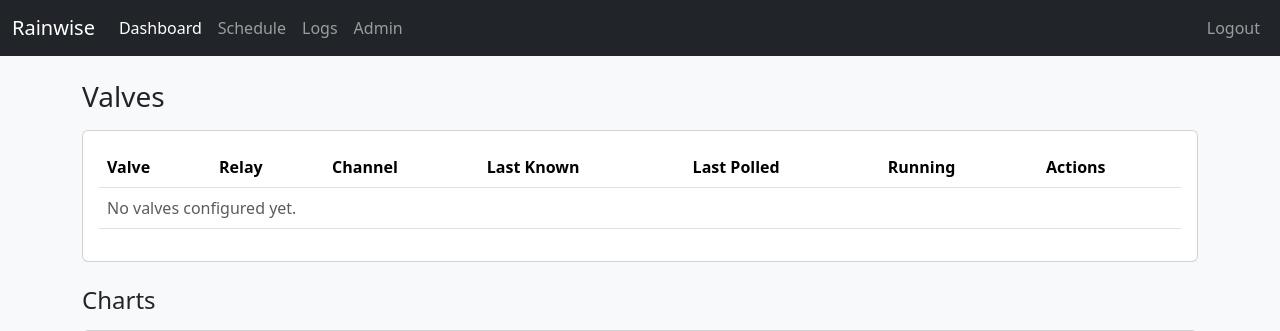
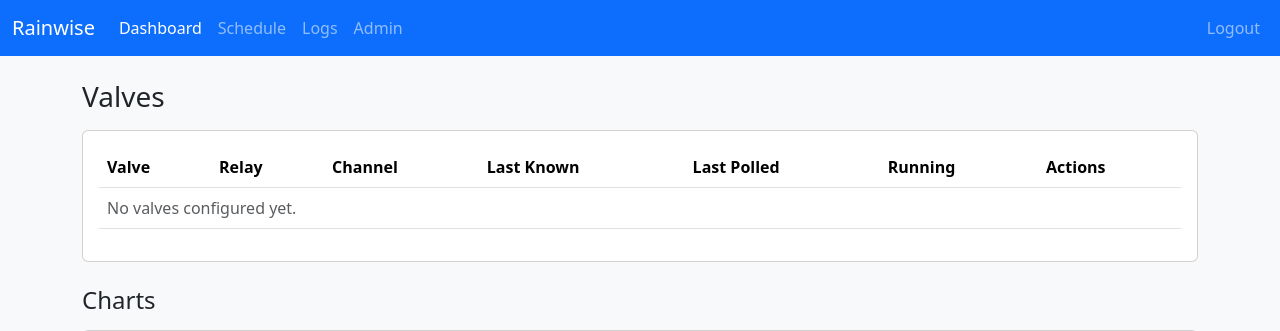
Before and after one commit to cafawo/rainwise, a Django app: page / in a window 1280 px wide. Shown: the top 331 px of the page. Run offline with Django 4.2, Linux system fonts and the light colour scheme; the visitor is signed in with stand-in values (Sample User, id 1); data that the repository does not hold is empty.

Commit message:
Update navbar color to primary and add editing tip to schedule page

```diff
--- a/templates/base.html
+++ b/templates/base.html
@@ -8,7 +8,7 @@
   {% block head %}{% endblock %}
 </head>
 <body class="bg-light">
-<nav class="navbar navbar-expand-lg navbar-dark bg-dark">
+<nav class="navbar navbar-expand-lg navbar-dark bg-primary">
   <div class="container-fluid">
     <a class="navbar-brand" href="{% url 'dashboard' %}">Rainwise</a>
     <button class="navbar-toggler" type="button" data-bs-toggle="collapse" data-bs-target="#navbarContent">
--- a/templates/irrigation/schedule.html
+++ b/templates/irrigation/schedule.html
@@ -11,6 +11,7 @@
 
 <div class="mb-3">
   <a class="btn btn-primary" href="{% url 'schedule_create' %}">New rule</a>
+  <span class="text-muted ms-2">Tip: double-click a rule to edit it.</span>
 </div>
 
 <div class="card mb-4">
```
